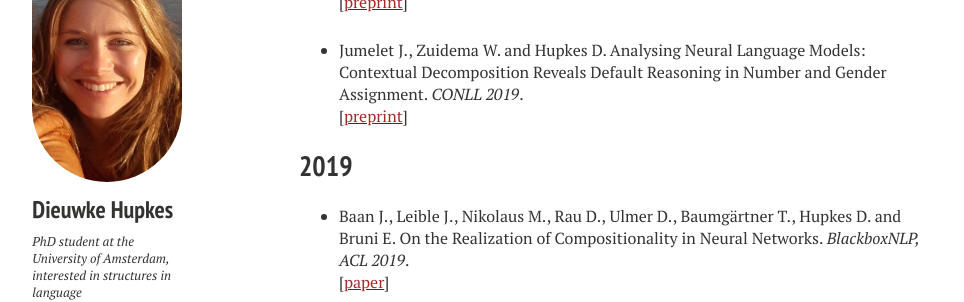
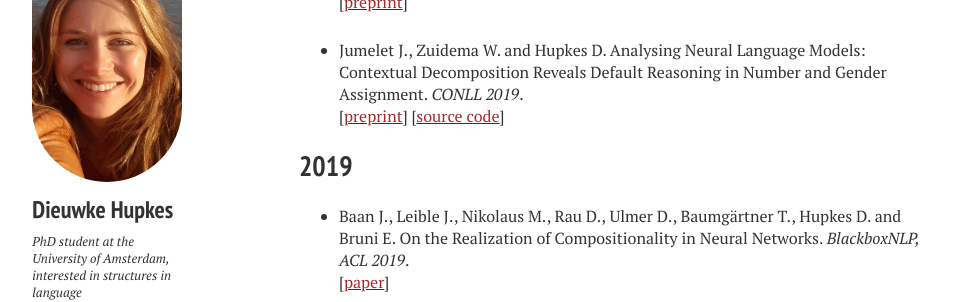
Before and after one commit to dieuwkehupkes/dieuwkehupkes.github.io, a Jekyll site: the page built from publications.md, in a window 1280 px wide and 900 px high, scrolled down 426 px. Shown: the part 155-457 px from the top of the window, without its empty margins (21-985 px from the left). Built offline with Jekyll 4.4.1, drawn with Linux system fonts in a browser that asks for light colours; nearby versions of some CDN libraries.

Commit message:
Add link to GCD code

```diff
--- a/publications.md
+++ b/publications.md
@@ -18,6 +18,7 @@ The compositionality of neural networks: integrating symbolism and connectionism
 
 * Jumelet J., Zuidema W. and Hupkes D. Analysing Neural Language Models: Contextual Decomposition Reveals Default Reasoning in Number and Gender Assignment. *CONLL 2019*.\\
 \[[<font color="brown">preprint</font>](https://arxiv.org/pdf/1909.08975.pdf){:target="blank"}\]
+\[[<font color="brown">source code</font>]( https://github.com/i-machine-think/gcd4lm){:target="_blank"}\]
 
 ## 2019
 
```
